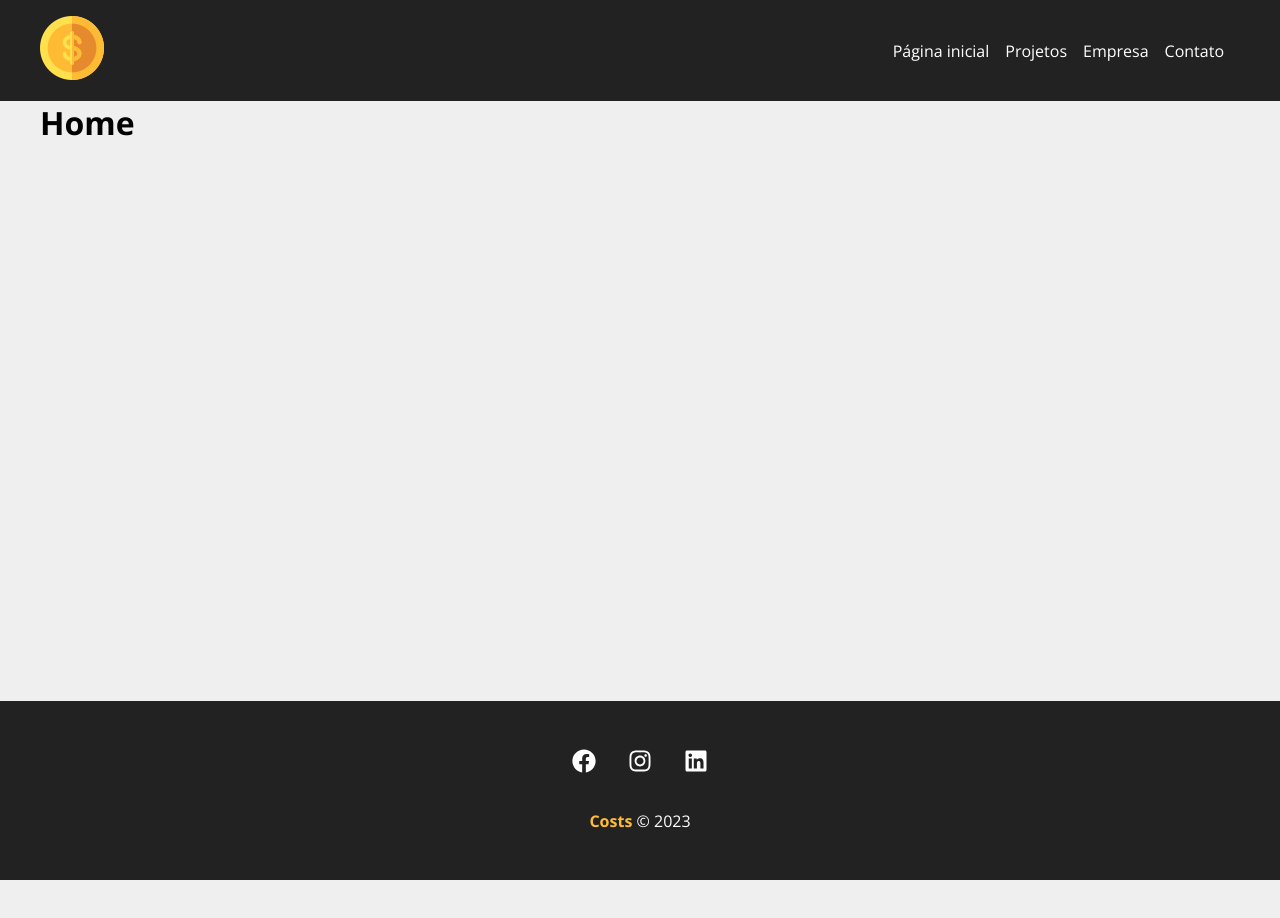
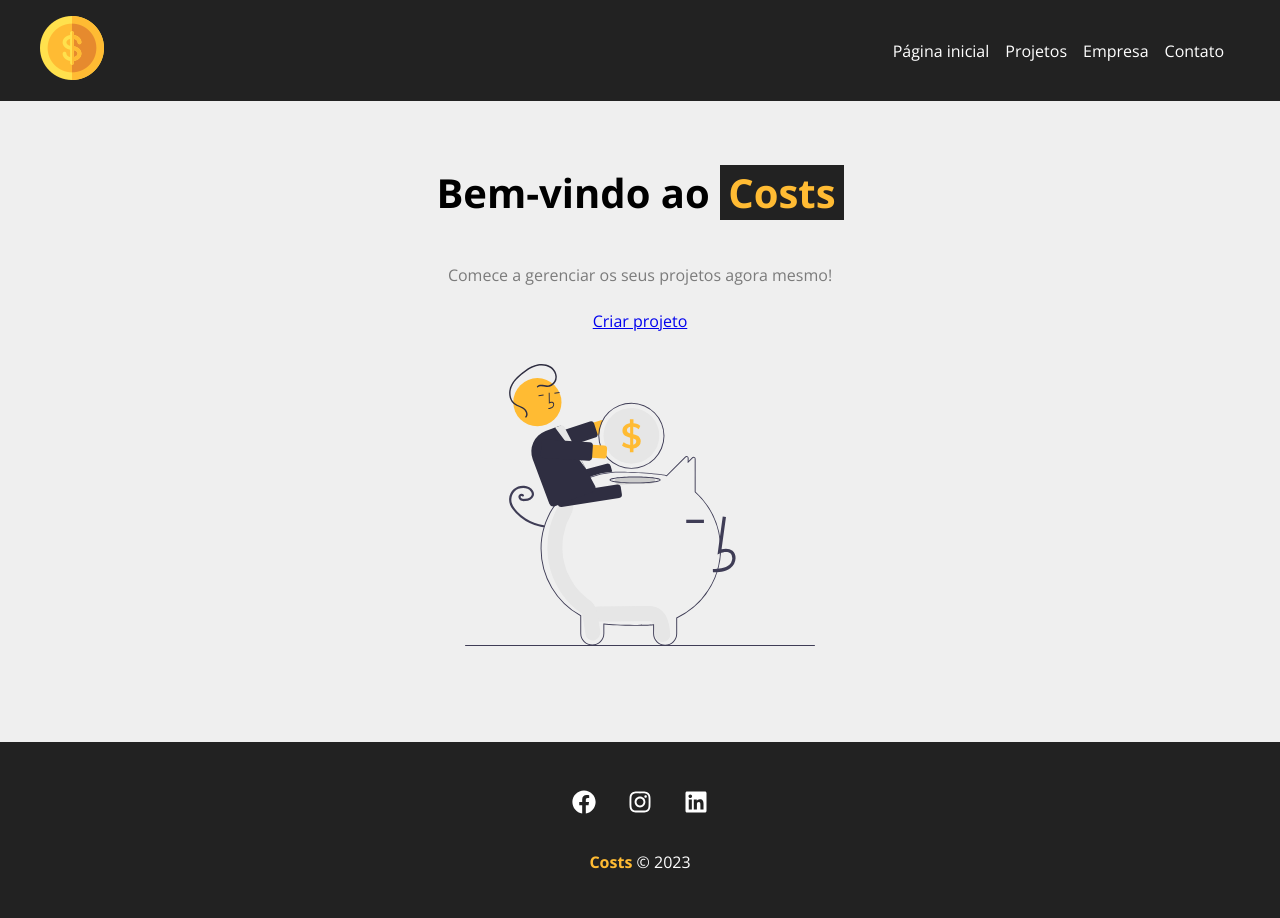
Before and after one commit to lyaricci/costs, a React (Vite) app: page / in a window 1280 px wide. Shown: the top 918 px of the page. Before the commit the page ends 880 px from the top, so only its background shows below. Built offline with nearby package versions, Linux system fonts and the light colour scheme.

Commit message:
feat: style homepage

```diff
--- a/src/pages/Home.jsx
+++ b/src/pages/Home.jsx
@@ -1,3 +1,15 @@
+import styles from "./home.module.css"
+import savings from "../img/savings.svg"
+
 export default function Home() {
-  return <h1>Home</h1>
+  return (
+    <section className={styles.homeContainer}>
+      <h1>
+        Bem-vindo ao <span>Costs</span>
+      </h1>
+      <p>Comece a gerenciar os seus projetos agora mesmo!</p>
+      <a href="/">Criar projeto</a>
+      <img src={savings} alt="Costs" />
+    </section>
+  )
 }
--- /dev/null
+++ b/src/pages/home.module.css
@@ -0,0 +1,29 @@
+.homeContainer {
+  width: 100%;
+  display: flex;
+  flex-direction: column;
+  align-items: center;
+  justify-content: center;
+  padding: 4em;
+}
+
+.homeContainer h1 {
+  font-size: 2.5em;
+  margin-bottom: 0.5em;
+}
+
+.homeContainer h1 span {
+  color: #ffbb33;
+  padding: 0 0.2em;
+  background-color: #222;
+}
+
+.homeContainer p {
+  margin: 1.5em;
+  color: #7b7b7b;
+}
+
+.homeContainer img {
+  width: 350px;
+  margin: 2em 0;
+}
```
